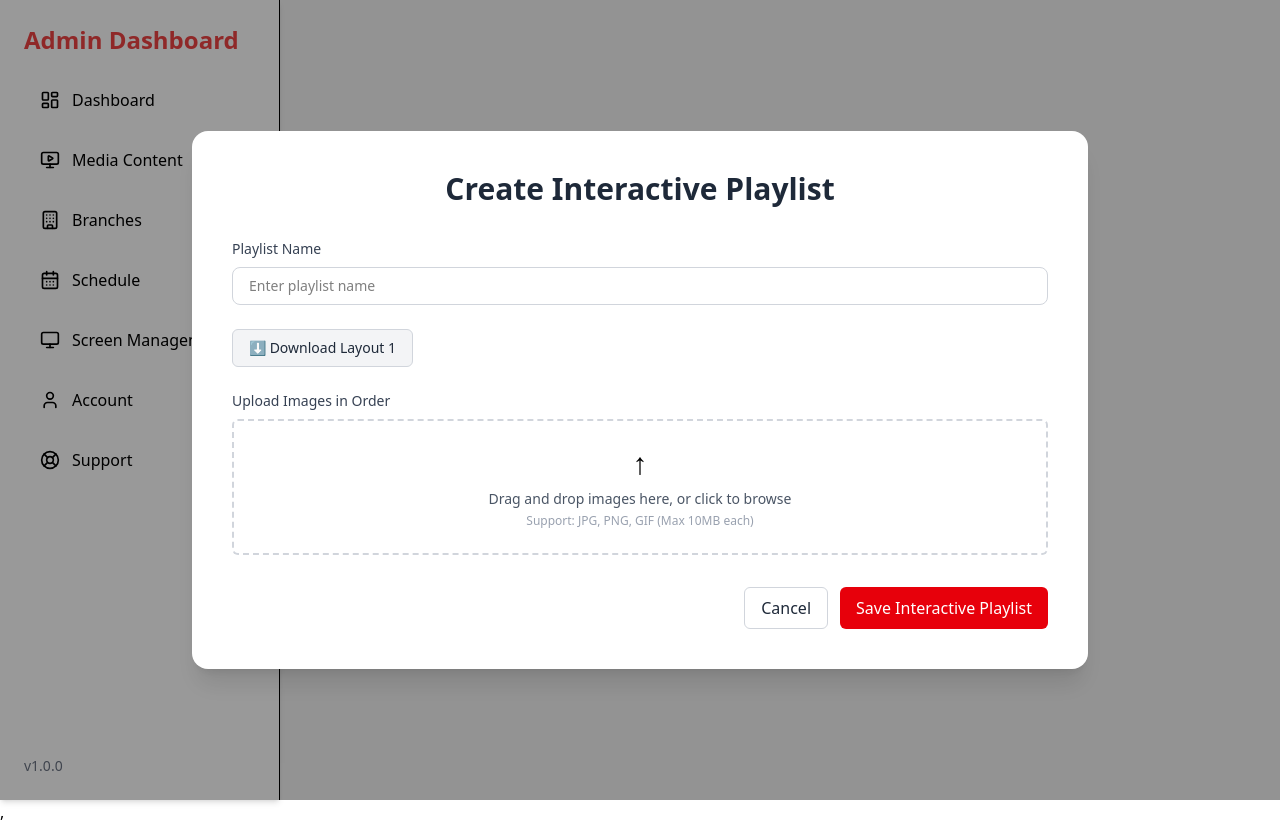
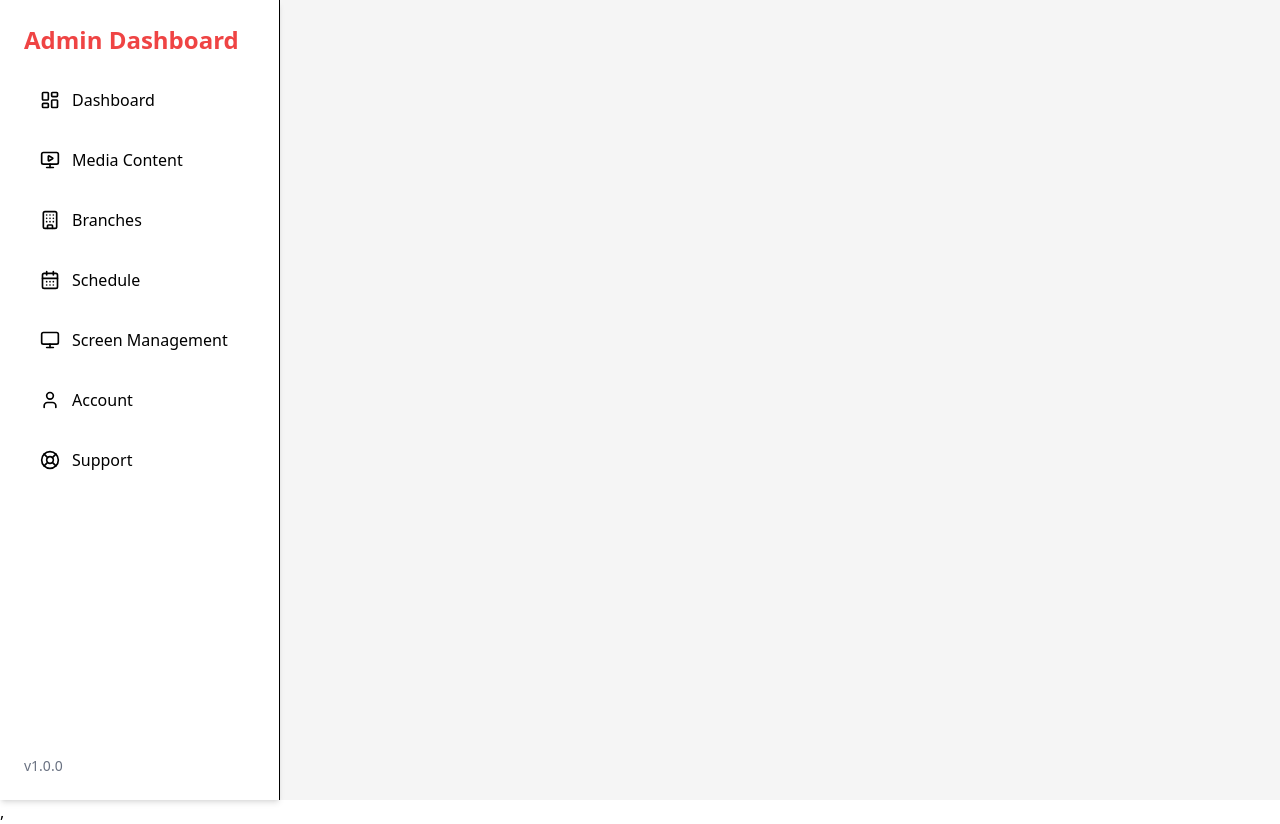
Before and after one commit to devibrant-team/remote-screen-dashboard, a React (Vite) app: page /interactive in a window 1280 px wide. Built offline with nearby package versions, Linux system fonts and the light colour scheme.

Commit message:
fix the error

```diff
--- a/src/App.tsx
+++ b/src/App.tsx
@@ -7,7 +7,7 @@ import {
 import ToolBar from "./layout/Tabbar";
 import MediaContent from "./Screens/MediaContent/MediaContent";
 import PlayList from "./Screens/Playlist/Normal/PlayList";
-import CreateInteractivePlaylist from "./Components/InteractivePlaylist/InteractivePlaylist";
+// import CreateInteractivePlaylist from "./Components/InteractivePlaylist/InteractivePlaylist";
 import LoginScreen from "./Screens/AuthScreens/LoginScreen";
 import LicenseKey from "./../LicenseKey/LicenseKey";
 import Test from "./Screens/Test";
@@ -31,7 +31,7 @@ function AppWrapper() {
           <Route path="/mediacontent" element={<MediaContent />} />
           <Route path="/playlist" element={<PlayList />} />
           <Route path="/screenmanagement" element={<ScreenManagement />} />
-          <Route path="/interactive" element={<CreateInteractivePlaylist />} />
+          {/* <Route path="/interactive" element={<CreateInteractivePlaylist />} /> */}
           <Route path="/login" element={<LoginScreen />} />
           <Route path="/license" element={<LicenseKey />} />
           <Route path="/test" element={<Test />} />
--- a/src/Components/InteractivePlaylist/ImageSlider.tsx
+++ b/src/Components/InteractivePlaylist/ImageSlider.tsx
@@ -15,7 +15,7 @@ interface ImageSliderProps {
 
 const ImageSlider: React.FC<ImageSliderProps> = ({
   images,
-  setImages,
+  // setImages,
   handleReplaceImage,
   handleDeleteImage,
   handleReorder,
--- a/src/Components/InteractivePlaylist/InteractivePlaylist.tsx
+++ b/src/Components/InteractivePlaylist/InteractivePlaylist.tsx
@@ -1,6 +1,6 @@
 import { useState, useEffect, type ChangeEvent } from "react";
-import { useDispatch, useSelector } from "react-redux";
-import { savePlaylist } from "../../Redux/Playlist/interactivePlaylist/playlistInteractiveSlice";
+import {  useSelector } from "react-redux";
+// import { savePlaylist } from "../../Redux/Playlist/interactivePlaylist/playlistInteractiveSlice";
 import ImageSlider from "./ImageSlider";
 import type { RootState } from "../../../store";
 import { usePostPlaylistInteractive } from "./../../Hook/PlaylistInterActive/usePostPlaylistInteractive";
@@ -19,7 +19,7 @@ export default function CreateInteractivePlaylist({
 }: CreateInteractivePlaylistProps) {
   const [playlistName, setPlaylistName] = useState<string>("");
   const [images, setImages] = useState<ImagePreview[]>([]);
-  const dispatch = useDispatch();
+  // const dispatch = useDispatch();
 
   const layoutId = useSelector(
     (state: RootState) => state.playlistInteractive.playlistData?.layoutId
@@ -84,7 +84,10 @@ const handleSave = () => {
 
     images.forEach((img, index) => {
       formData.append(`slides[${index}][index]`, index.toString());
-    formData.append(`slides[${index}][media_id]`, null); // or null if backend supports it
+      const mediaId: string | number | null = null; // or your value
+      if (mediaId != null) {
+        formData.append(`slides[${index}][media_id]`, String(mediaId));
+      }
       formData.append(`slides[${index}][media]`, img.file); // ✅ This must be the actual File
     });
 
@@ -104,8 +107,6 @@ const handleSave = () => {
       },
     });
   };
-
-
 
   useEffect(() => {
     const slider = document.querySelector(".scroll-smooth");
```
Lines whose indentation alone changed are shown as unchanged.
